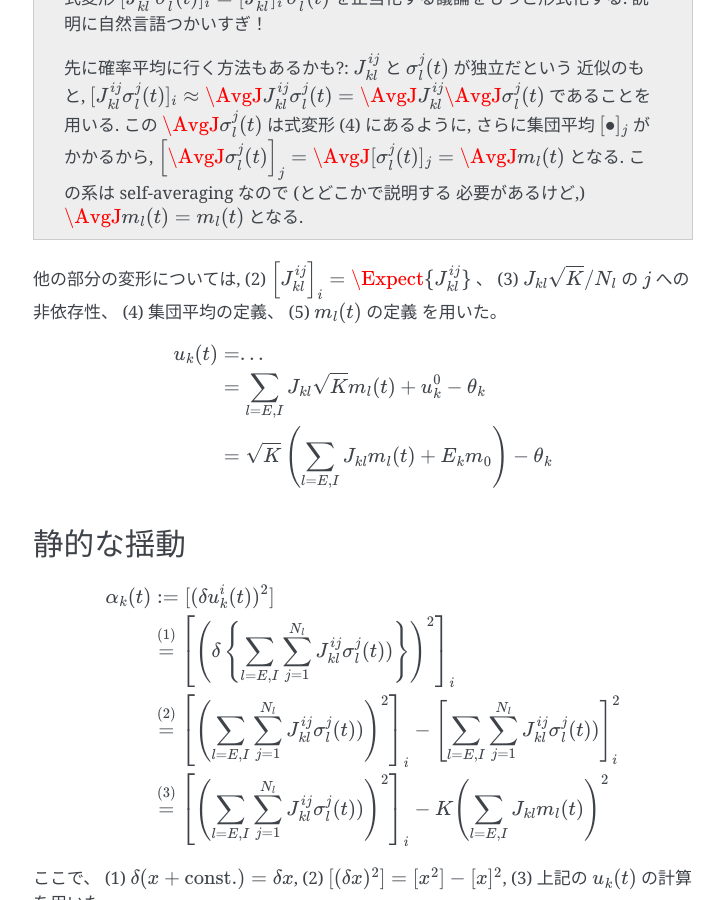
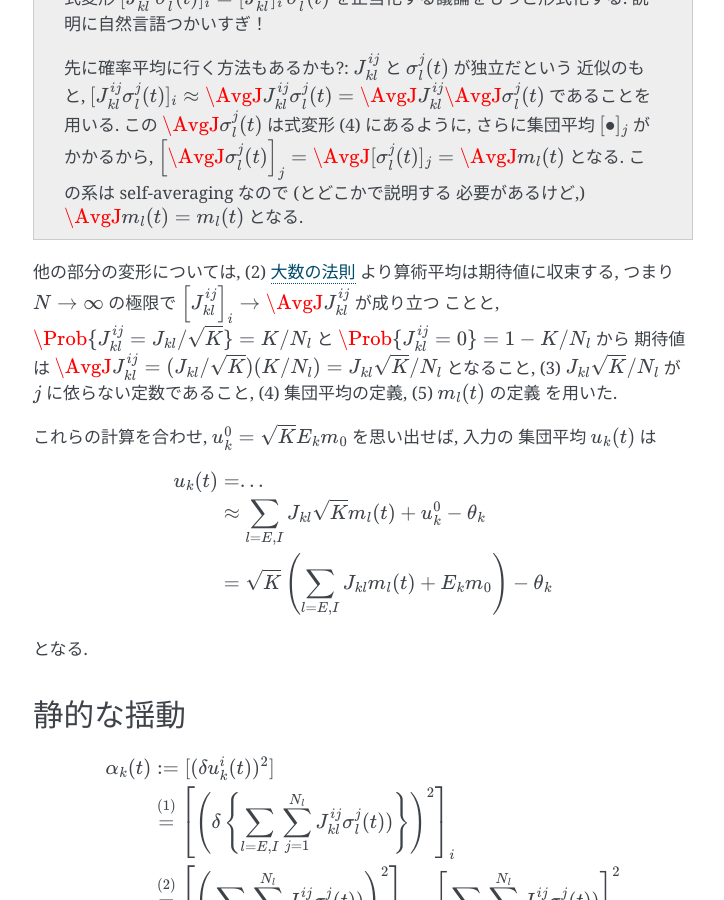
Before and after one commit to tkf/balance-tutorial-ja, a Sphinx documentation site: the page built from source/fluctuations.rst, in a window 1280 px wide and 900 px high, scrolled down 1247 px. Shown: the whole window, without its empty margins (387-1111 px from the left). Built offline with Sphinx 7.4.7, drawn with Linux system fonts in a browser that asks for light colours; formulas are drawn with MathJax 3.

Commit message:
集団平均 u_k(t) の計算で大数の法則に言及

```diff
--- a/source/fluctuations.rst
+++ b/source/fluctuations.rst
@@ -95,18 +95,26 @@
    必要があるけど,) :math:`\AvgJ{m_l(t)} = m_l(t)` となる.
 
 他の部分の変形については,
-(2) :math:`\left[ J_{kl}^{ij} \right]_i = \Expect \{J_{kl}^{ij}\}` 、
-(3) :math:`J_{kl} \sqrt K / N_l` の :math:`j` への非依存性、
-(4) 集団平均の定義、
+(2) :term:`大数の法則` より算術平均は期待値に収束する, つまり :math:`N \to \infty`
+の極限で :math:`\left[ J_{kl}^{ij} \right]_i \to \AvgJ{J_{kl}^{ij}}` が成り立つ
+ことと, :math:`\Prob \{ J_{kl}^{ij} = {J_{kl}}/{\sqrt K}\} = {K}/{N_l}`
+と :math:`\Prob \{ J_{kl}^{ij} = 0\} = 1 - {K}/{N_l}` から
+期待値は :math:`\AvgJ{J_{kl}^{ij}} = ({J_{kl}}/{\sqrt K}) ({K}/{N_l})
+= J_{kl} {\sqrt K}/{N_l}` となること,
+(3) :math:`J_{kl} \sqrt K / N_l` が :math:`j` に依らない定数であること,
+(4) 集団平均の定義,
 (5) :math:`m_l(t)` の定義
-を用いた。
+を用いた.
+
+これらの計算を合わせ, :math:`u_k^0 = \sqrt K E_k m_0` を思い出せば, 入力の
+集団平均 :math:`u_k(t)` は
 
 .. math::
 
    u_k(t)
    & = ...
    \\
-   & =
+   & \approx
      \sum_{l = E, I} J_{kl} \sqrt K m_l(t)
      + u_k^0 - \theta_k
    \\
@@ -115,6 +123,8 @@
        \sum_{l = E, I} J_{kl} m_l(t) + E_k m_0
      \right)
      - \theta_k
+
+となる.
 
 
 静的な揺動
```
Also changed, not shown: source/appendix.rst (added, +10 -0 lines).
